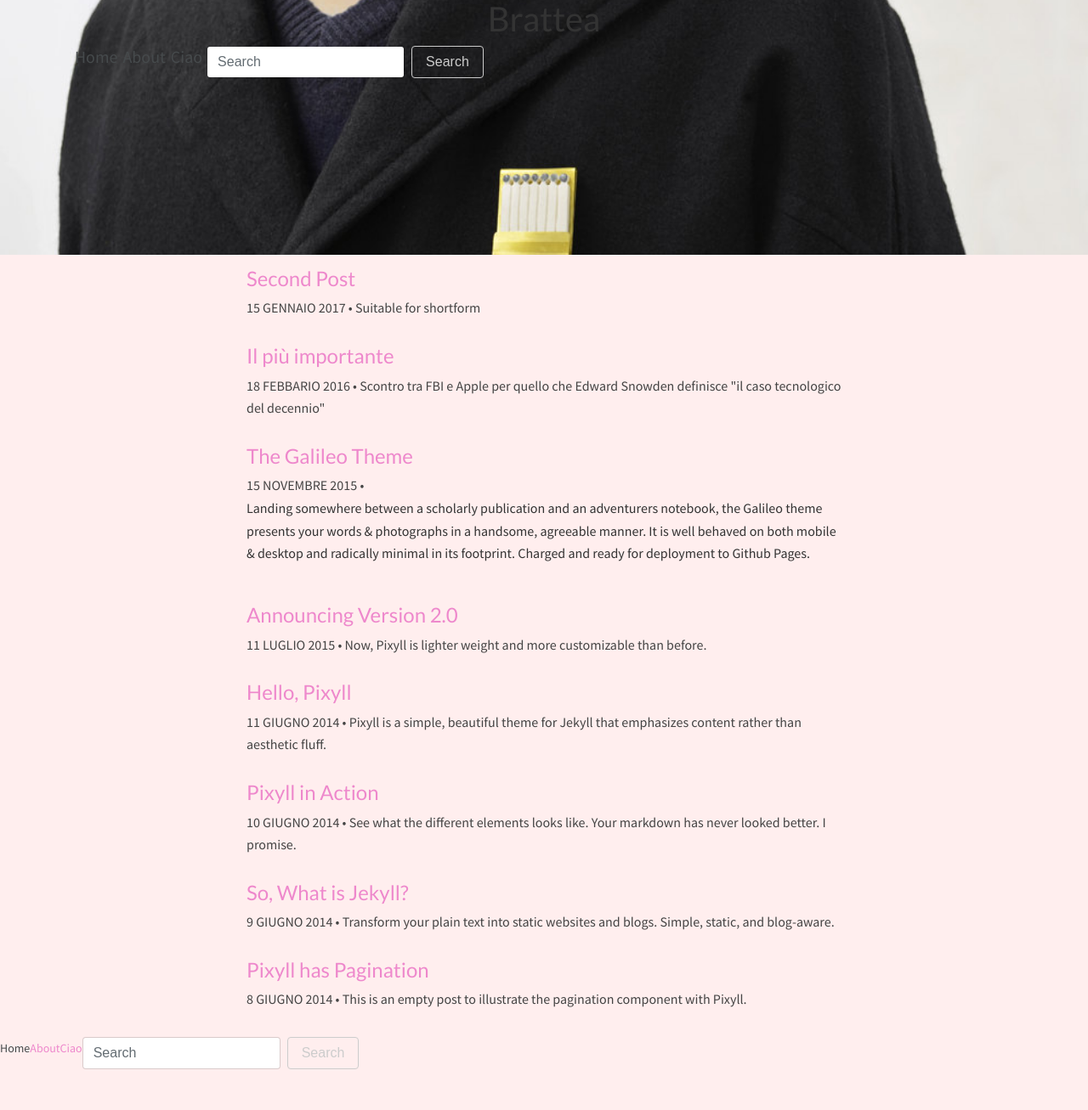
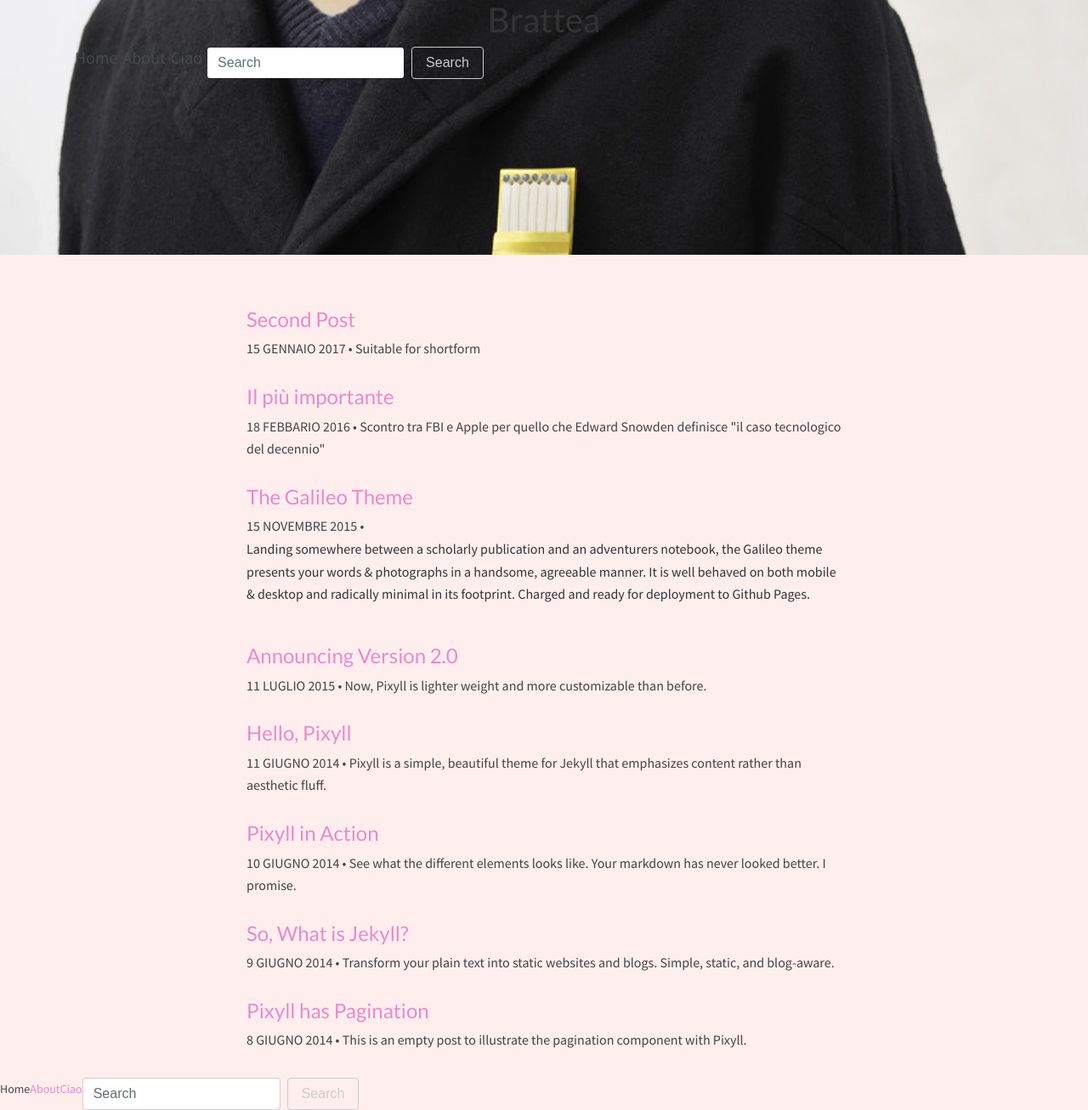
Before and after one commit to giorgiospiga/blogbrt, a Jekyll site: the page built from index.html, in a window 1280 px wide. Shown: the whole page at 85% size. Built offline with Jekyll 4.4.1, drawn with Linux system fonts in a browser that asks for light colours; nearby versions of some CDN libraries; some web fonts are replaced; the list of posts is cut into pages by our own code; before the commit the page ends 1259 px from its top, so only the background shows below that.

Commit message:
better header spacing

```diff
--- a/_includes/header.html
+++ b/_includes/header.html
@@ -1,7 +1,7 @@
-<header class="main-header {% if page.cover %}" style="background-image: url({{ page.cover }}); max-width: 100%; height: 300px; "{%else%}no-cover{% endif %}">
+<header class="main-header mb-5 {% if page.cover %}" style="background-image: url({{ page.cover }}); max-width: 100%; height: 300px; "{%else%}no-cover{% endif %}">
 <div class="container">
   <div class="row">
-    <div class="col-0">
+    <div class="col">
 
     </div>
     <div class="col-12 text-center">
@@ -14,7 +14,7 @@
       </hgroup>
       {% include nav.html navclass='nav-top' %}
     </div>
-    <div class="col-0">
+    <div class="col">
     </div>
   </div>
 </div>
```
